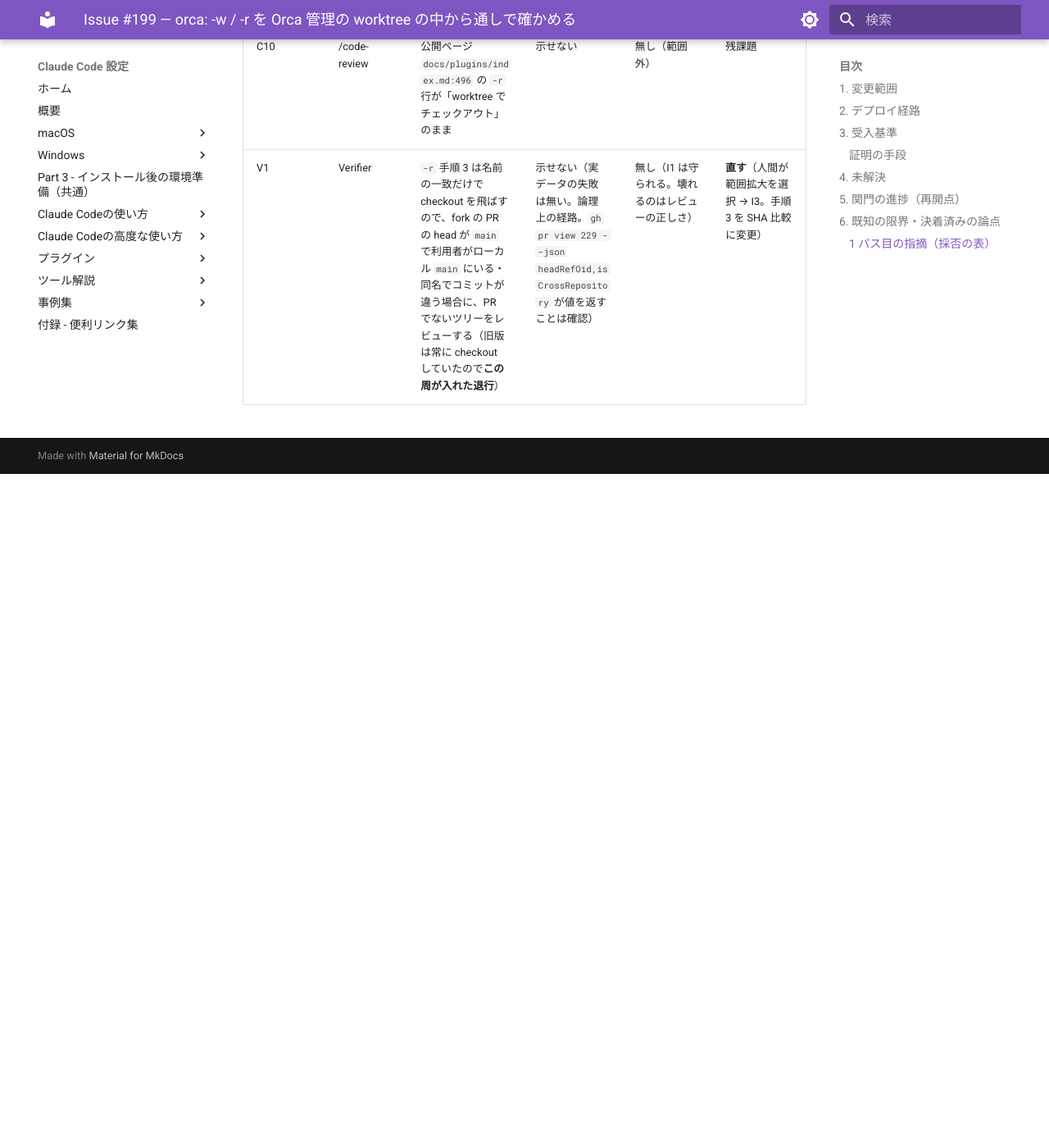
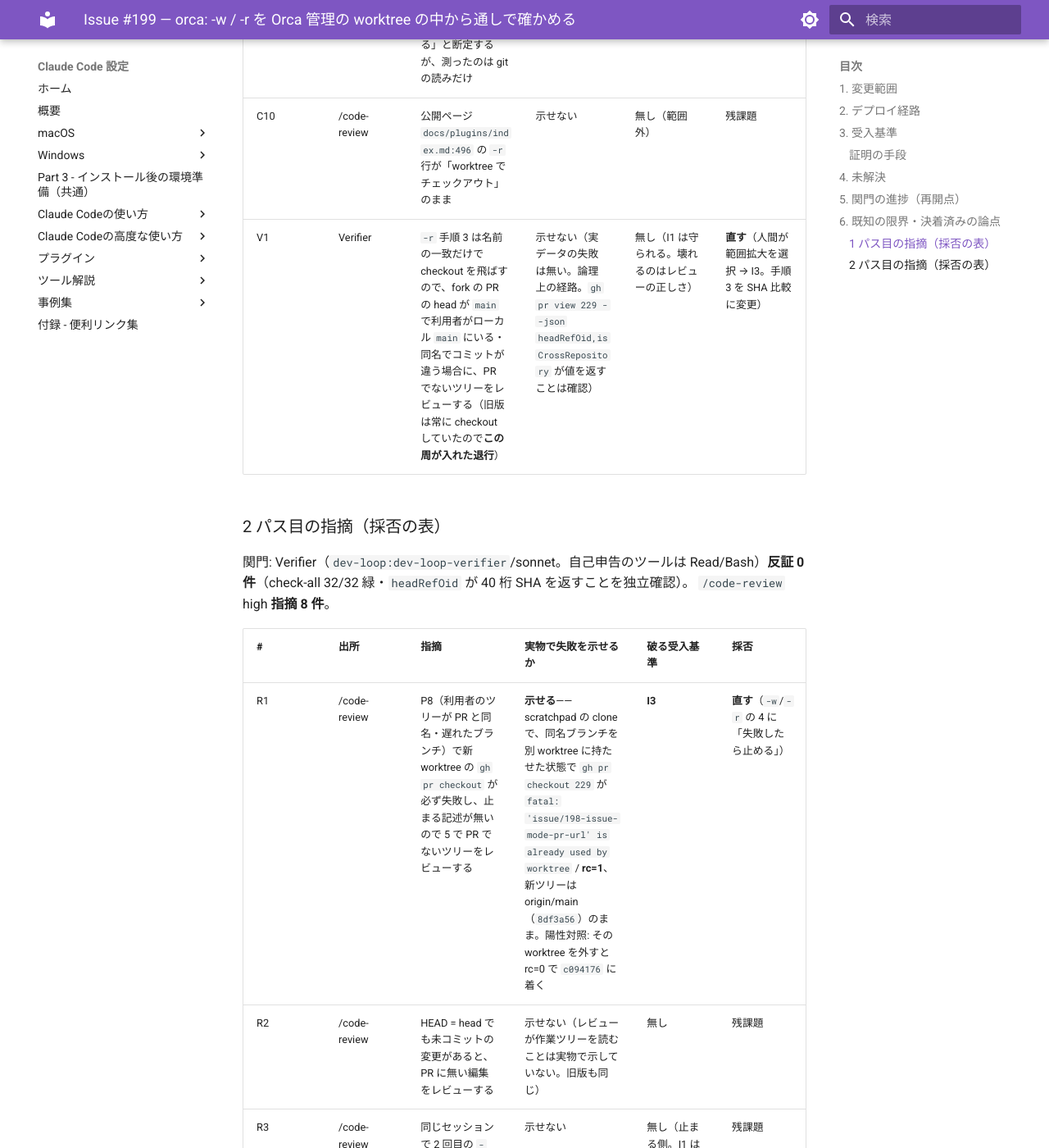
Before and after one commit to hdknr/claude-code-setup, an MkDocs documentation site: the page built from docs/plans/issue-199.md, in a window 1280 px wide and 1400 px high, scrolled down 5549 px. Shown: the whole window at 82% size. Built offline with MkDocs 1.6.1 and Material for MkDocs 9.7.7, drawn with Linux system fonts in a browser that asks for light colours; before the commit the page ends 6127 px from its top, so only the background shows below that; some of the changed text lies outside the part shown.

Commit message:
fix(orca): -w / -r は新しい worktree で gh pr checkout が失敗したら止まる (#199)
2 パス目の /code-review の R1。PR のブランチが利用者の worktree で checkout 済みだと
gh pr checkout は必ず失敗し、新しい worktree は作った元のコミットのまま残る。
止まる記述が無かったので、-r は PR でないツリーをレビューしえた（I3）。

Co-Authored-By: Claude Opus 5.5 <noreply@anthropic.com>

```diff
--- a/docs/plans/issue-199.md
+++ b/docs/plans/issue-199.md
@@ -85,6 +85,7 @@ Orca 管理の linked worktree（`~/orca/workspaces/claude-code-setup/probe-199`
   - 採否: 「示せる × 破る受入基準」を満たす行は 0。V1/C1/C2（この周が入れた退行）は人間に範囲拡大を訊き「範囲を広げて直す」→ I3 を追加して直した。残り 7 件は残課題（C8 は対象外）
   - 1 パス目の指摘対応: `-r` 手順 3 を名前比較から SHA 比較（`git rev-parse HEAD` ↔ `headRefOid`）へ。実データ: この worktree の HEAD `55e3a24` ≠ PR #229 の head `c094176`（→ 作る）、ローカルの `issue/198-issue-mode-pr-url` = `c094176`（→ そこにいれば飛ばす）
   - 次: **手順 5 の当て直し（Verifier 2 パス目）と `/code-review` 2 パス目の両方**が残っている。1 パス目の指摘対応は `831feec`（check-all 32/32 緑）。**狭いパスの起点 SHA（2 パス目の指摘対応を始める直前の HEAD）: `831feec1fdc38d243c25025b373403fe232c4b2f`**
+- 2 パス目: Verifier 反証 0 件／`/code-review` 指摘 8 件（採否は §6 の 2 パス目の表）。直す 1 件（R1）。**次: R1 を直してコミット → 狭いパス（起点 `831feec1fdc38d243c25025b373403fe232c4b2f`）**
 - 反証・差し戻し: 0
 - 交絡: 実験 1（上の実測）。陽性側（メインで「外」・checkout で実際に切り替わる）を取った。
 
@@ -110,3 +111,19 @@ Orca 管理の linked worktree（`~/orca/workspaces/claude-code-setup/probe-199`
 | C9 | /code-review | SKILL.md が「旧条件は Orca で切り替える側に倒れる」と断定するが、測ったのは git の読みだけ | 示せない | 無し | 残課題 |
 | C10 | /code-review | 公開ページ `docs/plugins/index.md:496` の `-r` 行が「worktree でチェックアウト」のまま | 示せない | 無し（範囲外） | 残課題 |
 | V1 | Verifier | `-r` 手順 3 は名前の一致だけで checkout を飛ばすので、fork の PR の head が `main` で利用者がローカル `main` にいる・同名でコミットが違う場合に、PR でないツリーをレビューする（旧版は常に checkout していたので**この周が入れた退行**） | 示せない（実データの失敗は無い。論理上の経路。`gh pr view 229 --json headRefOid,isCrossRepository` が値を返すことは確認） | 無し（I1 は守られる。壊れるのはレビューの正しさ） | **直す**（人間が範囲拡大を選択 → I3。手順 3 を SHA 比較に変更） |
+
+### 2 パス目の指摘（採否の表）
+
+関門: Verifier（`dev-loop:dev-loop-verifier`/sonnet。自己申告のツールは Read/Bash）**反証 0 件**（check-all 32/32 緑・`headRefOid` が 40 桁 SHA を返すことを独立確認）。
+`/code-review` high **指摘 8 件**。
+
+| # | 出所 | 指摘 | 実物で失敗を示せるか | 破る受入基準 | 採否 |
+| --- | --- | --- | --- | --- | --- |
+| R1 | /code-review | P8（利用者のツリーが PR と同名・遅れたブランチ）で新 worktree の `gh pr checkout` が必ず失敗し、止まる記述が無いので 5 で PR でないツリーをレビューする | **示せる**——scratchpad の clone で、同名ブランチを別 worktree に持たせた状態で `gh pr checkout 229` が `fatal: 'issue/198-issue-mode-pr-url' is already used by worktree` / **rc=1**、新ツリーは origin/main（`8df3a56`）のまま。陽性対照: その worktree を外すと rc=0 で `c094176` に着く | **I3** | **直す**（`-w`/`-r` の 4 に「失敗したら止める」） |
+| R2 | /code-review | HEAD = head でも未コミットの変更があると、PR に無い編集をレビューする | 示せない（レビューが作業ツリーを読むことは実物で示していない。旧版も同じ） | 無し | 残課題 |
+| R3 | /code-review | 同じセッションで 2 回目の `-w`/`-r` は worktree セッション中なので必ず止まり、`ExitWorktree` への案内が無い | 示せない | 無し（止まる側。I1 は守られる） | 残課題 |
+| R4 | /code-review | 共通節の「git でも worktree の中と出る」は Orca のメインのチェックアウトでは偽 | 示せない（記述の広さ） | 無し | 残課題（C9 と合わせて） |
+| R5 | /code-review | 公開ページ `docs/plugins/index.md:478` の「cmux と引数・挙動が同じ」が偽になった | 示せない | 無し（範囲外） | 残課題（C10 と合わせて） |
+| R6 | /code-review | 「理由は同じ節にある」の指し先が違う（別の節） | 示せない | 無し | 残課題 |
+| R7 | /code-review | `git fetch pull/N/head` → `worktree add --detach` → `EnterWorktree(path)` で根本から消せる | 示せない（設計の代案） | 無し | 残課題（C6 と合わせて） |
+| R8 | /code-review | 40 桁の目視比較は誤読しうる。1 行の `[ … = … ]` で終了コードにできる | 示せない | 無し | 残課題 |
```
Also changed, not shown: plugins/orca/skills/orca/SKILL.md (+6 -0 lines).
